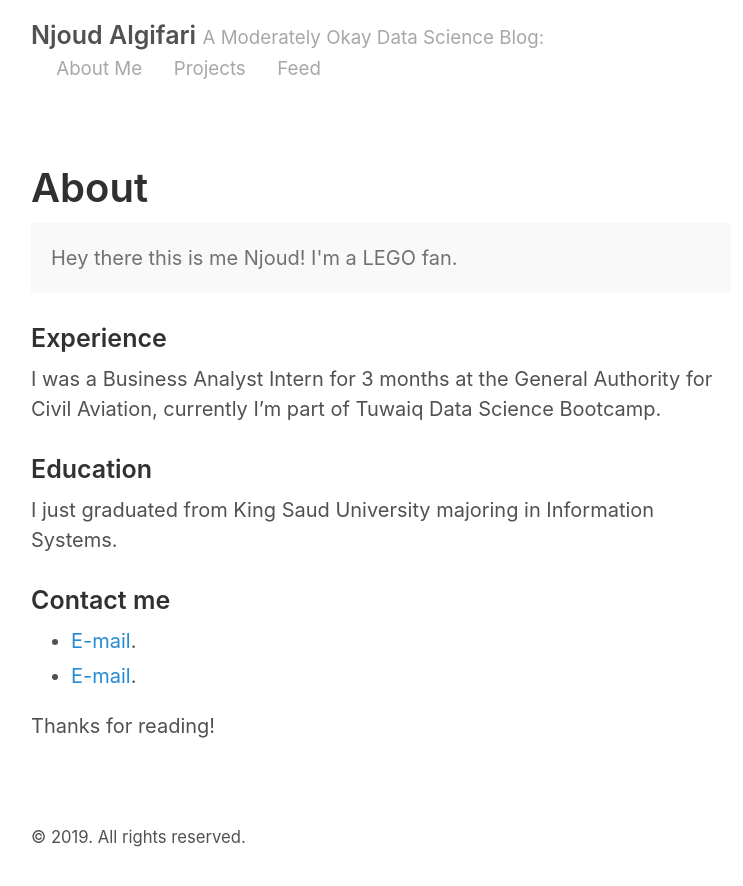
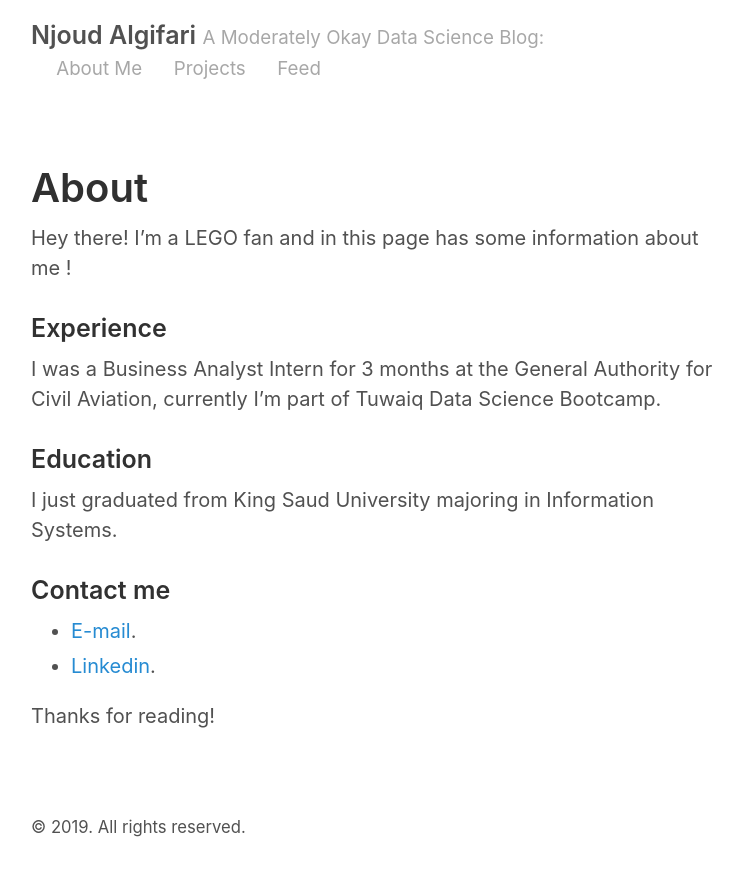
Before and after one commit to Njjouud/Njjouud.github.io, a Jekyll site: the page built from about.md, in a window 1280 px wide. Shown: the top 886 px of the page, without its empty margins (259-1002 px from the left). Built offline with Jekyll 4.4.1, drawn with Linux system fonts in a browser that asks for light colours.

Commit message:
bug fixes

```diff
--- a/about.md
+++ b/about.md
@@ -3,9 +3,9 @@ layout: page
 title: About
 ---
 
-<p class="message">
-  Hey there this is me Njoud! I'm a LEGO fan.
-</p>
+
+Hey there! I'm a LEGO fan and in this page has some information about me !
+
 ### Experience
 I was a Business Analyst Intern for 3 months at the General Authority for Civil Aviation, currently I'm part of Tuwaiq Data Science Bootcamp.
 
@@ -14,6 +14,6 @@ I just graduated from King Saud University majoring in Information Systems.
 
 ### Contact me
 * [E-mail](mailto:njoud.algifari@gmail.com).
-* [E-mail](https://www.linkedin.com/in/njoudalgifari).
+* [Linkedin](https://www.linkedin.com/in/njoudalgifari).
 
 Thanks for reading!
```
